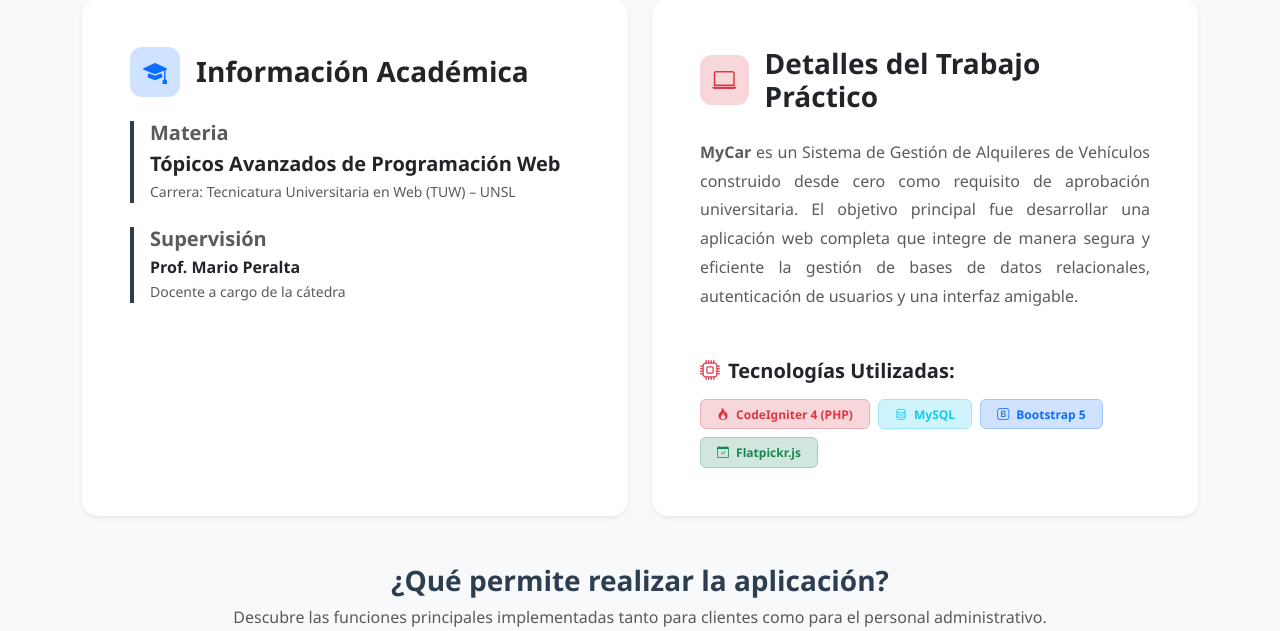
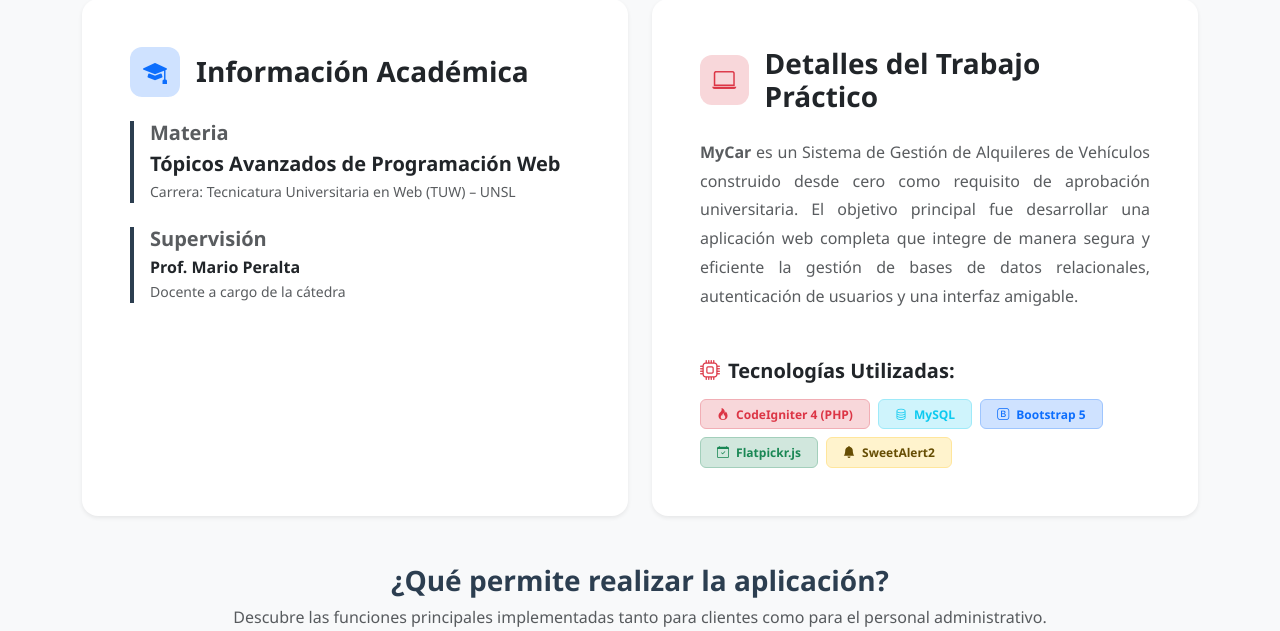
Before and after one commit to FacundoGLeon/myCar, a CodeIgniter 4 app: the page made by app/Views/sobre_nosotros.php in a window 1280 px wide. Shown: the part 921-1552 px from the top of the page. Run offline with PHP 8.4 and a stand-in for CodeIgniter, Linux system fonts and the light colour scheme; the template is opened without the code that fills it, so the values that code supplies are empty; some libraries are stand-ins or nearby versions.

Commit message:
SweetAlert sumado en tecnologías usadas

```diff
--- a/app/Views/sobre_nosotros.php
+++ b/app/Views/sobre_nosotros.php
@@ -211,6 +211,8 @@
                         class="bi bi-bootstrap me-1"></i> Bootstrap 5</span>
                 <span class="badge bg-success-subtle text-success border border-success-subtle px-3 py-2"><i
                         class="bi bi-calendar-check me-1"></i> Flatpickr.js</span>
+                <span class="badge bg-warning-subtle text-warning-emphasis border border-warning-subtle px-3 py-2"><i
+                        class="bi bi-bell-fill me-1"></i> SweetAlert2</span>
             </div>
         </div>
     </div>
```
